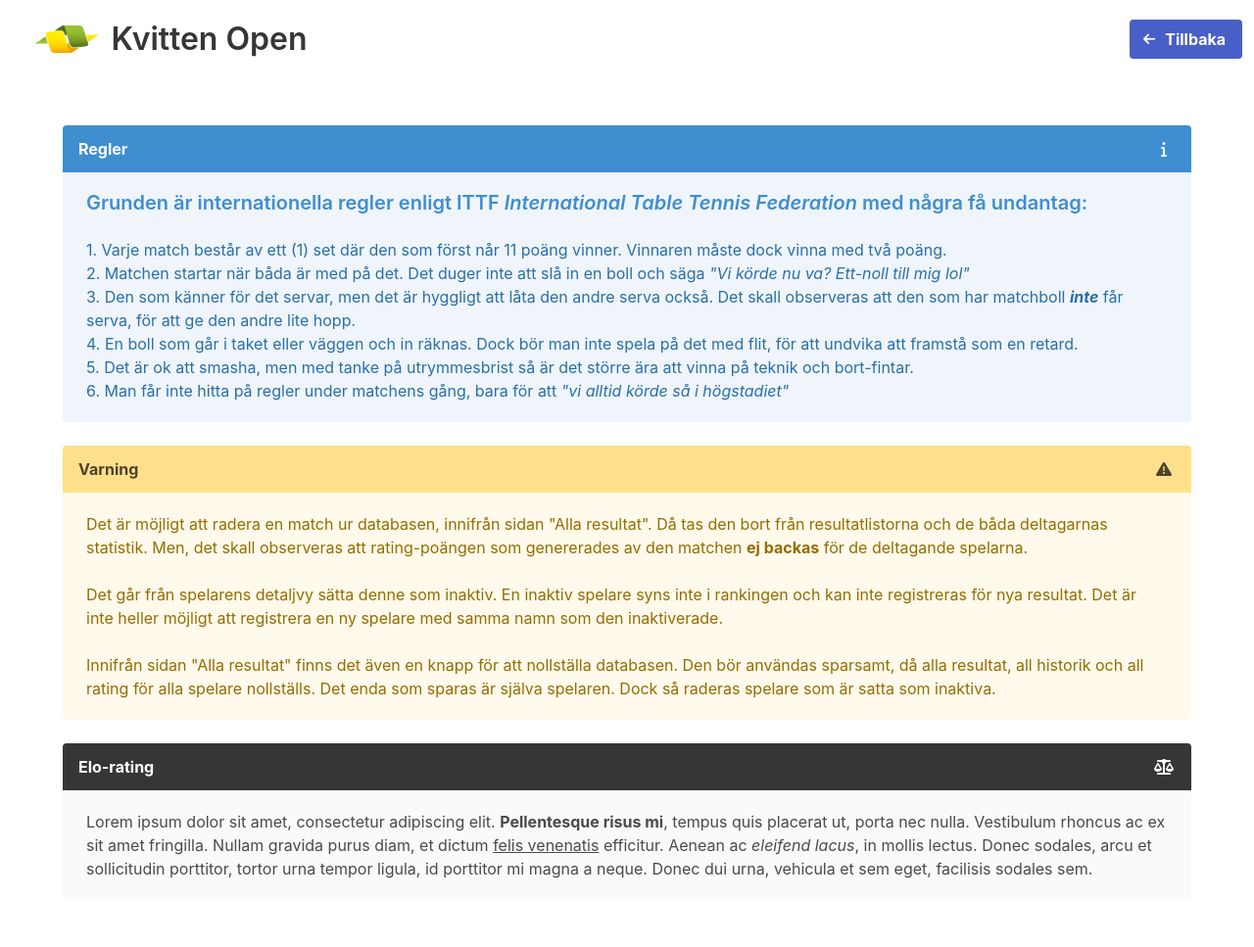
After one commit to Ubiquitous-X/elo-rating, a Flask app: page /info in a window 1280 px wide. The commit adds this page. Shown: the whole page at 98% size. Run offline with Flask 2, Linux system fonts and the light colour scheme.

Commit message:
added info page

```diff
--- a/templates/includes/navbar.html
+++ b/templates/includes/navbar.html
@@ -38,7 +38,7 @@
             <span class="icon"><i class="fas fa-user-plus fa-sm"></i></span><strong>Ny spelare</strong>
           </a>
           <a class="button is-dark"
-            href="{{ url_for('index') }}" >
+            href="{{ url_for('info') }}" >
             <span class="icon"><i class="fas fa-info fa-sm"></i></span><strong>Regler & info</strong>
           </a>
           {% endif %}
@@ -57,7 +57,7 @@
           {% endif %}
           {% if request.path == url_for('get_results') %}
           <a class="button is-link"
-            href="{{ url_for('index') }}" >
+            href="{{ url_for('index') }}">
             <span class="icon"><i class="fas fa-arrow-left fa-sm"></i></span><strong>Tillbaka</strong>
           </a>
           <form action="{{ url_for('reset_results') }}"
@@ -68,6 +68,12 @@
             </button>
           </form>
           {% endif %}
+          {% if request.path == url_for('info') %}
+          <a class="button is-link"
+            href="{{ url_for('index') }}">
+            <span class="icon"><i class="fas fa-arrow-left fa-sm"></i></span><strong>Tillbaka</strong>
+          </a>
+          {% endif %}
         </div>
       </div>
     </div>
--- /dev/null
+++ b/templates/info.html
@@ -0,0 +1,39 @@
+{% extends "base.html" %}
+{% block content %}
+<div class="columns">
+  <div class="column is-12">
+    <article class="message is-info">
+      <div class="message-header">
+        <p>Regler</p><span class="icon"><i class="fas fa-info"></i></span>
+      </div>
+      <div class="message-body">
+        <p class="title is-5 has-text-info">Grunden är internationella regler enligt ITTF <em>International Table Tennis Federation</em> med några få undantag:</p>
+        <p>1. Varje match består av ett (1) set där den som först når 11 poäng vinner. Vinnaren måste dock vinna med två poäng.</p>
+        <p>2. Matchen startar när båda är med på det. Det duger inte att slå in en boll och säga <em>"Vi körde nu va? Ett-noll till mig lol"</em></p>
+        <p>3. Den som känner för det servar, men det är hyggligt att låta den andre serva också. Det skall observeras att den som har matchboll <strong><em>inte</em></strong> får serva, för att ge den andre lite hopp.</p>
+        <p>4. En boll som går i taket eller väggen och in räknas. Dock bör man inte spela på det med flit, för att undvika att framstå som en retard.</p>
+        <p>5. Det är ok att smasha, men med tanke på utrymmesbrist så är det större ära att vinna på teknik och bort-fintar.</p>
+        <p>6. Man får inte hitta på regler under matchens gång, bara för att <em>"vi alltid körde så i högstadiet"</em></p>
+      </div>
+    </article>
+    <article class="message is-warning">
+      <div class="message-header">
+        <p>Varning</p><span class="icon"><i class="fas fa-triangle-exclamation"></i></span>
+      </div>
+      <div class="message-body">
+        <p>Det är möjligt att radera en match ur databasen, innifrån sidan "Alla resultat". Då tas den bort från resultatlistorna och de båda deltagarnas statistik. Men, det skall observeras att rating-poängen som genererades av den matchen <strong>ej backas</strong> för de deltagande spelarna.</p><br>
+        <p>Det går från spelarens detaljvy sätta denne som inaktiv. En inaktiv spelare syns inte i rankingen och kan inte registreras för nya resultat. Det är inte heller möjligt att registrera en ny spelare med samma namn som den inaktiverade.</p><br>
+        <p>Innifrån sidan "Alla resultat" finns det även en knapp för att nollställa databasen. Den bör användas sparsamt, då alla resultat, all historik och all rating för alla spelare nollställs. Det enda som sparas är själva spelaren. Dock så raderas spelare som är satta som inaktiva.</p>
+      </div>
+    </article>
+    <article class="message is-dark">
+      <div class="message-header">
+        <p>Elo-rating</p><span class="icon"><i class="fas fa-scale-balanced"></i></span>
+      </div>
+      <div class="message-body">
+        Lorem ipsum dolor sit amet, consectetur adipiscing elit. <strong>Pellentesque risus mi</strong>, tempus quis placerat ut, porta nec nulla. Vestibulum rhoncus ac ex sit amet fringilla. Nullam gravida purus diam, et dictum <a>felis venenatis</a> efficitur. Aenean ac <em>eleifend lacus</em>, in mollis lectus. Donec sodales, arcu et sollicitudin porttitor, tortor urna tempor ligula, id porttitor mi magna a neque. Donec dui urna, vehicula et sem eget, facilisis sodales sem.
+      </div>
+    </article>
+  </div>
+</div>
+{% endblock %}
```
